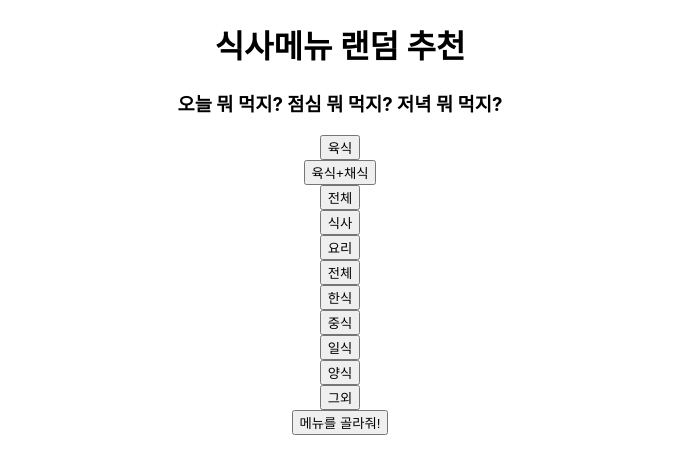
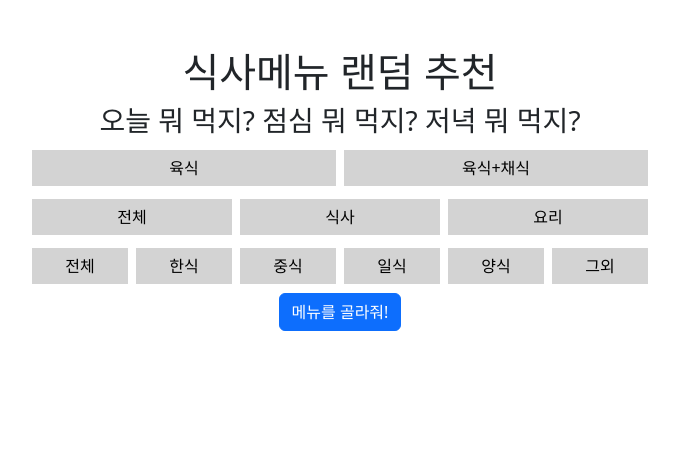
Before and after one commit to tncks2z/subin_project, a React (Create React App) app: page / in a window 1280 px wide. Shown: the top 474 px of the page, without its empty margins (300-979 px from the left). Built offline with nearby package versions, Linux system fonts and the light colour scheme.

Commit message:
첫 페이지 완료

```diff
--- a/package.json
+++ b/package.json
@@ -6,7 +6,9 @@
     "@testing-library/jest-dom": "^5.16.5",
     "@testing-library/react": "^13.4.0",
     "@testing-library/user-event": "^13.5.0",
+    "bootstrap": "^5.2.3",
     "react": "^18.2.0",
+    "react-bootstrap": "^2.7.2",
     "react-dom": "^18.2.0",
     "react-scripts": "5.0.1",
     "web-vitals": "^2.1.4"
--- a/src/App.css
+++ b/src/App.css
@@ -1,38 +1,34 @@
-.App {
-  text-align: center;
+.buttons {
+	margin: 0 0 5px 0;
 }
-
-.App-logo {
-  height: 40vmin;
-  pointer-events: none;
+.button-pick {
+	background-color: lightgrey !important;
+	border: none !important;
+	color: black !important;
+	border-radius: 0px !important;
 }
-
-@media (prefers-reduced-motion: no-preference) {
-  .App-logo {
-    animation: App-logo-spin infinite 20s linear;
-  }
+.button-pick:hover {
+	background-color: rgb(91, 89, 89) !important;
+	color: white !important;
 }
-
-.App-header {
-  background-color: #282c34;
-  min-height: 100vh;
-  display: flex;
-  flex-direction: column;
-  align-items: center;
-  justify-content: center;
-  font-size: calc(10px + 2vmin);
-  color: white;
+.active {
+	background-color: rgb(91, 89, 89) !important;
+	color: white !important;
 }
-
-.App-link {
-  color: #61dafb;
+.user-pick-list {
+	max-width: 600px;
+	margin: 0 auto;
 }
-
-@keyframes App-logo-spin {
-  from {
-    transform: rotate(0deg);
-  }
-  to {
-    transform: rotate(360deg);
-  }
+.result {
+	display: flex;
+	justify-content: center;
+	align-items: center;
+	flex-direction: column;
+	border: 1px solid rgb(91, 89, 89);
+	margin: 0 auto;
+	margin-top: 30px;
+	height: 400px;
+	width: 400px;
+	background-color: white;
+	border-radius: 1000px;
 }
```
Also changed, not shown: src/index.js (+4 -3 lines), 1 other file (tests, documents, lock files or other folders).
